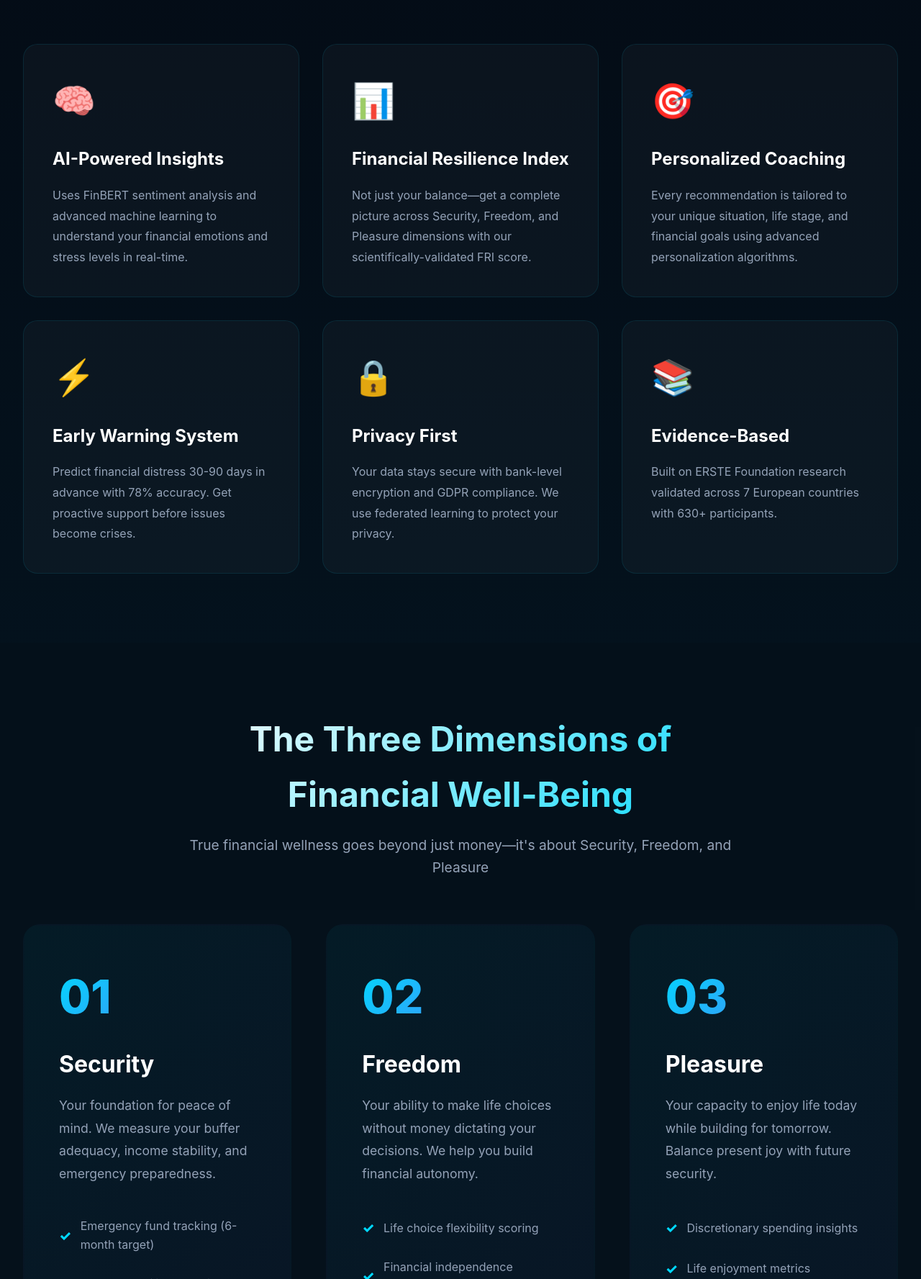
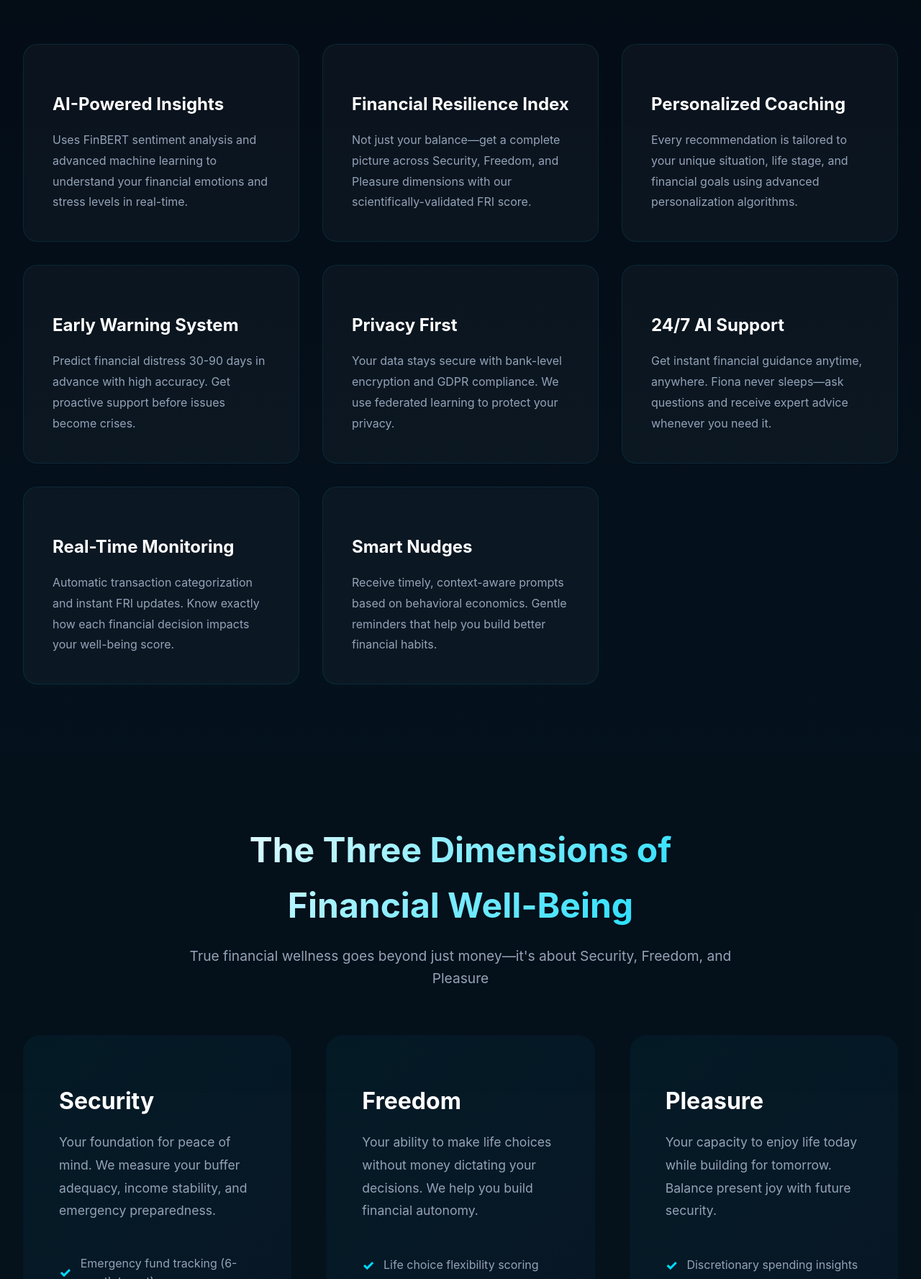
Before and after one commit to tsomig/fiona-website, a plain HTML site: page index.html in a window 1280 px wide. Shown: the part 1023-2800 px from the top of the page at 72% size. Drawn offline with Linux system fonts and the light colour scheme.

Commit message:
Update index.html

```diff
--- a/index.html
+++ b/index.html
@@ -3,7 +3,9 @@
 <head>
     <meta charset="UTF-8">
     <meta name="viewport" content="width=device-width, initial-scale=1.0">
-    <title>Fiona - Your AI Financial Wellness Coach</title>
+    <link rel="icon" type="image/png" sizes="32x32" href="heart7.png">
+    <link rel="apple-touch-icon" sizes="180x180" href="heart7.png">
+    <title>Fiona </title>
     <style>
         * {
             margin: 0;
@@ -569,7 +571,7 @@
                     <h1>Meet Fiona, Your AI Financial Wellness Coach</h1>
                     <p class="tagline">Intelligence that cares about your financial well-being</p>
                     <p class="description">
-                        Powered by advanced AI and behavioral economics, Fiona helps you achieve true financial resilience across Security, Freedom, and Pleasure—not just wealth.
+                        Powered by advanced federated AI and behavioral economics, Fiona helps you achieve true financial resilience across Security, Freedom, and Pleasure—not just wealth.
                     </p>
                     <div class="cta-buttons">
                         <a href="#cta" class="btn btn-primary">Start Your Journey →</a>
@@ -590,35 +592,45 @@
             </div>
             <div class="features-grid">
                 <div class="feature-card">
-                    <div class="feature-icon">🧠</div>
+                    <div class="feature-icon"></div><!--🧠-->
                     <h3>AI-Powered Insights</h3>
                     <p>Uses FinBERT sentiment analysis and advanced machine learning to understand your financial emotions and stress levels in real-time.</p>
                 </div>
                 <div class="feature-card">
-                    <div class="feature-icon">📊</div>
+                    <div class="feature-icon"></div><!--📊-->
                     <h3>Financial Resilience Index</h3>
                     <p>Not just your balance—get a complete picture across Security, Freedom, and Pleasure dimensions with our scientifically-validated FRI score.</p>
                 </div>
                 <div class="feature-card">
-                    <div class="feature-icon">🎯</div>
+                    <div class="feature-icon"></div><!--🎯-->
                     <h3>Personalized Coaching</h3>
                     <p>Every recommendation is tailored to your unique situation, life stage, and financial goals using advanced personalization algorithms.</p>
                 </div>
                 <div class="feature-card">
-                    <div class="feature-icon">⚡</div>
+                    <div class="feature-icon"></div><!--⚡-->
                     <h3>Early Warning System</h3>
-                    <p>Predict financial distress 30-90 days in advance with 78% accuracy. Get proactive support before issues become crises.</p>
+                    <p>Predict financial distress 30-90 days in advance with high accuracy. Get proactive support before issues become crises.</p>
                 </div>
                 <div class="feature-card">
-                    <div class="feature-icon">🔒</div>
+                    <div class="feature-icon"></div><!--🔒-->
                     <h3>Privacy First</h3>
                     <p>Your data stays secure with bank-level encryption and GDPR compliance. We use federated learning to protect your privacy.</p>
                 </div>
                 <div class="feature-card">
-                    <div class="feature-icon">📚</div>
-                    <h3>Evidence-Based</h3>
-                    <p>Built on ERSTE Foundation research validated across 7 European countries with 630+ participants.</p>
+                    <div class="feature-icon"></div><!--🤖-->
+                    <h3>24/7 AI Support</h3>
+                    <p>Get instant financial guidance anytime, anywhere. Fiona never sleeps—ask questions and receive expert advice whenever you need it.</p>
                 </div>
+                <div class="feature-card">
+                <div class="feature-icon"></div><!--📱-->
+                <h3>Real-Time Monitoring</h3>
+                <p>Automatic transaction categorization and instant FRI updates. Know exactly how each financial decision impacts your well-being score.</p>
+            </div>
+            <div class="feature-card">
+                <div class="feature-icon"></div><!--💬-->
+                <h3>Smart Nudges</h3>
+                <p>Receive timely, context-aware prompts based on behavioral economics. Gentle reminders that help you build better financial habits.</p>
+            </div>
             </div>
         </section>
 
@@ -630,7 +642,7 @@
             </div>
             <div class="dimensions-grid">
                 <div class="dimension-card">
-                    <div class="dimension-number">01</div>
+                    <div class="dimension-number"></div>
                     <h3>Security</h3>
                     <p>Your foundation for peace of mind. We measure your buffer adequacy, income stability, and emergency preparedness.</p>
                     <ul class="dimension-features">
@@ -641,7 +653,7 @@
                     </ul>
                 </div>
                 <div class="dimension-card">
-                    <div class="dimension-number">02</div>
+                    <div class="dimension-number"></div>
                     <h3>Freedom</h3>
                     <p>Your ability to make life choices without money dictating your decisions. We help you build financial autonomy.</p>
                     <ul class="dimension-features">
@@ -652,7 +664,7 @@
                     </ul>
                 </div>
                 <div class="dimension-card">
-                    <div class="dimension-number">03</div>
+                    <div class="dimension-number"></div>
                     <h3>Pleasure</h3>
                     <p>Your capacity to enjoy life today while building for tomorrow. Balance present joy with future security.</p>
                     <ul class="dimension-features">
@@ -675,8 +687,8 @@
                 <div class="step">
                     <div class="step-number">1</div>
                     <div class="step-content">
-                        <h3>Connect Your Accounts</h3>
-                        <p>Securely link your bank accounts with bank-level encryption. Fiona analyzes your transactions, income patterns, and spending behaviors while keeping your data private.</p>
+                        <h3>Use your Snappi App</h3>
+                        <p>Fiona lives in your app and analyzes your transactions, income patterns, and spending behaviors while keeping your data private.</p>
                     </div>
                 </div>
                 <div class="step">
@@ -703,7 +715,7 @@
             </div>
         </section>
 
-        <!-- Stats Section -->
+        <!-- Stats Section
         <section class="stats">
             <div class="stats-grid">
                 <div class="stat-item">
@@ -723,21 +735,21 @@
                     <p>Dimensions Measured Holistically</p>
                 </div>
             </div>
-        </section>
+        </section>-->
 
         <!-- CTA Section -->
         <section class="cta-section" id="cta">
             <div class="cta-content">
                 <h2>Ready to Transform Your Financial Life?</h2>
-                <p>Join thousands who've discovered true financial wellness with Fiona</p>
-                <a href="#" class="btn btn-primary">Get Started Today →</a>
+                <p>Discover true financial wellness with Fiona!</p>
+                <a href="#" class="btn btn-primary" onclick="window.open('http://localhost:8501', '_blank')"> Get Started Today →</a>
             </div>
         </section>
     </main>
 
     <footer>
-        <p>&copy; 2025 Fiona AI Financial Coach. Powered by Snappi. All rights reserved.</p>
-        <p style="margin-top: 1rem; font-size: 0.9rem;">Built on ERSTE Foundation research | GDPR Compliant | Bank-level Security</p>
+        <p>&copy; 2025 Fiona AI Financial Coach | Powered by DataMule | All rights reserved.</p>
+        <p style="margin-top: 1rem; font-size: 0.9rem;">Built with empathy on Behavioral Economics & Finance | Inspired by ERSTE Foundation's research | GDPR Compliant | Bank-level Security</p>
     </footer>
 
     <script>
@@ -754,7 +766,7 @@
 
         // Load the actual logo image
         const logoImg = document.getElementById('mainLogo');
-        logoImg.src = 'logo.png';
+        logoImg.src = 'fiona_heart.png';
 
         // Add smooth scroll behavior for anchor links
         document.querySelectorAll('a[href^="#"]').forEach(anchor => {
```
